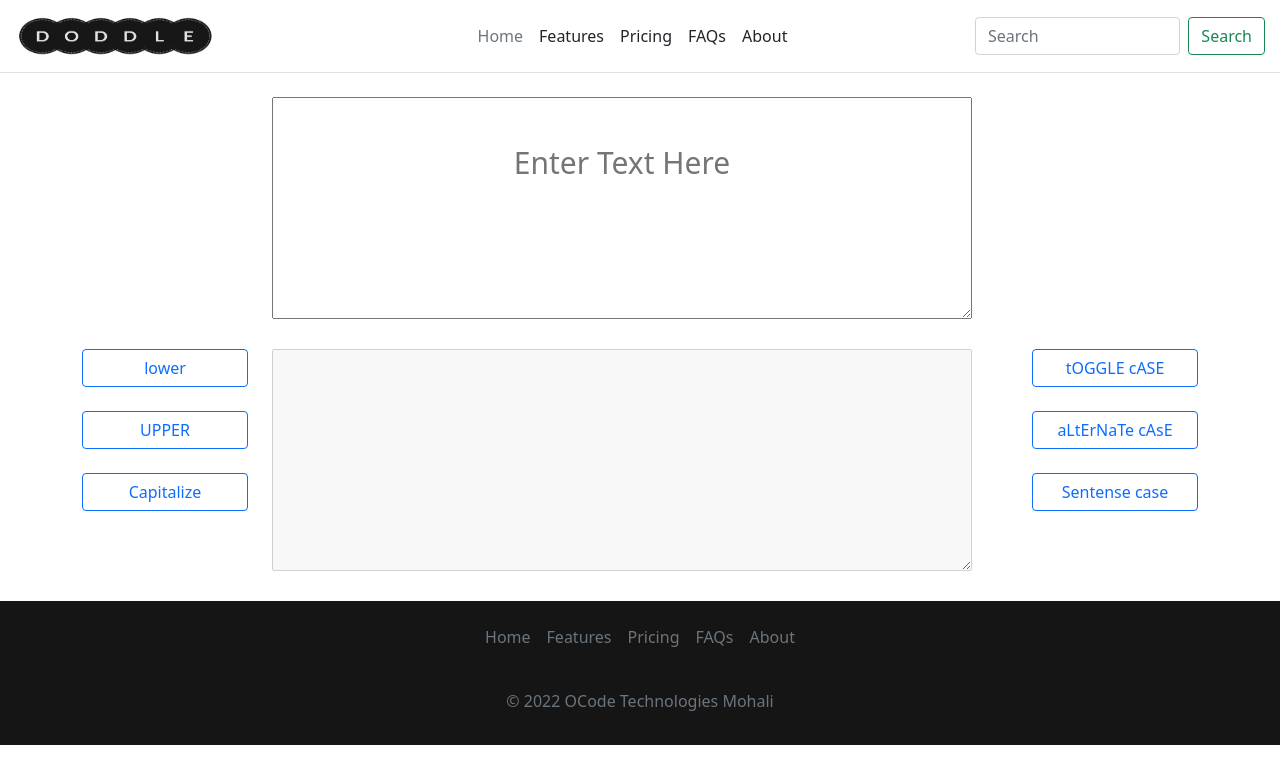
After one commit to ubiswasOCode/Score_Checker, a Django app: page /ChangeCase/ in a window 1280 px wide. The commit adds this page. Shown: the top 784 px of the page. Run offline with Django 3.2, Linux system fonts and the light colour scheme; some libraries are stand-ins or nearby versions.

Commit message:
Change Case
Change Case Tool

```diff
--- a/SEO_Checker/ChangeCase/views.py
+++ b/SEO_Checker/ChangeCase/views.py
@@ -2,6 +2,33 @@ from django.shortcuts import render
 
 # Create your views here.
 def ChangeCase(request):
+    context=dict()
 
+    if request.method == "POST":
+        word=request.POST.get('word')
+        main_str=str(word)
+        print(main_str)
+
+        lower=main_str.lower()
+        print(lower,"Lower")
+        context["lower_word"]=f"{(lower)}"
+
+        upper=main_str.upper()
+        print(upper,"Upper ")
+        context["upper_word"]=f"{(upper)}"
+
+        togle=main_str.swapcase()
+        print(togle,"Toggle")
+        context["togle_word"]=f"{(togle)}"
+
+        capyl=main_str.capitalize()
+        print(capyl,"Captialize")
+        context["captl_word"]=f"{(capyl)}"
+
+        up_and_down_list = [main_str[i].upper() if i%2==0 else main_str[i].lower() for i in range(len(main_str))]
+        my_new_str = ''.join(up_and_down_list)
+        alternte=my_new_str
+        print(alternte,"Alternate")
+        context["up_down_word"]=f"{(alternte)}"
 
     return render(request, "change.html")
--- a/SEO_Checker/Template/base.html
+++ b/SEO_Checker/Template/base.html
@@ -13,7 +13,7 @@
 
     <link href="https://cdn.jsdelivr.net/npm/bootstrap@5.0.2/dist/css/bootstrap.min.css" rel="stylesheet" integrity="sha384-EVSTQN3/azprG1Anm3QDgpJLIm9Nao0Yz1ztcQTwFspd3yD65VohhpuuCOmLASjC" crossorigin="anonymous">
  <script src="https://cdn.jsdelivr.net/npm/@popperjs/core@2.11.6/dist/umd/popper.min.js" integrity="sha384-oBqDVmMz9ATKxIep9tiCxS/Z9fNfEXiDAYTujMAeBAsjFuCZSmKbSSUnQlmh/jp3" crossorigin="anonymous"></script>
-<script src="https://cdn.jsdelivr.net/npm/bootstrap@5.2.1/dist/js/bootstrap.min.js" integrity="sha384-7VPbUDkoPSGFnVtYi0QogXtr74QeVeeIs99Qfg5YCF+TidwNdjvaKZX19NZ/e6oz" crossorigin="anonymous"></script>
+  <script src="https://cdn.jsdelivr.net/npm/bootstrap@5.2.1/dist/js/bootstrap.min.js" integrity="sha384-7VPbUDkoPSGFnVtYi0QogXtr74QeVeeIs99Qfg5YCF+TidwNdjvaKZX19NZ/e6oz" crossorigin="anonymous"></script>
 
 {% block head %} {% endblock %}
 <style>
@@ -120,16 +120,22 @@
     width: 3rem;
     height: 3rem;
   }
+  .footer {
+    position: absolute;
+    bottom: 0;
+    width: 100%;
+    height: 2.5rem;            /* Footer height */
+  }
   .foot_back
   {
     background-color: rgba(0, 0, 0, 0.918);
   }
 
 </style>
-{% block style %} {% endblock %}
+
 </head>
 
-</body>
+<body>
 <header class="d-flex flex-wrap align-items-center justify-content-center justify-content-md-between py-3 mb-4 border-bottom">
   <a href="/" class="d-flex align-items-center col-md-3 mb-2 mb-md-0 text-dark text-decoration-none">
     <!-- <svg class="bi me-2" width="40" height="32" role="img" aria-label="Bootstrap"><use xlink:href="#bootstrap"></use></svg> -->
@@ -170,7 +176,6 @@
         <p class="text-center text-muted">© 2022 OCode Technologies Mohali</p>
       </footer>
 
-          {% block script%} {% endblock %}
 
 </body>
 </html>
--- /dev/null
+++ b/SEO_Checker/Template/change.html
@@ -0,0 +1,86 @@
+{% extends 'base.html' %}
+{% block content %}
+<!DOCTYPE html>
+<html lang="en">
+<head>
+    <meta charset="UTF-8">
+    <meta http-equiv="X-UA-Compatible" content="IE=edge">
+    <meta name="viewport" content="width=device-width, initial-scale=1.0">
+    <title>Document</title>
+
+    <style>
+        .button_back{
+            background-color:aquamarine ;
+            height: 150px;
+
+            }
+            textarea::placeholder {
+                font-size: 30px;
+                text-align: center;
+                padding: 40px;
+              }
+    </style>
+</head>
+<body>
+    <div class="container">
+        <div class="row">
+            <div class="col-md-2">
+
+            </div>
+            <div class="col-md-8">
+                <form action='/ChangeCase/' id="word" name="word" class="input_url1" method="POST">
+                    {% csrf_token %}
+
+                    <!-- <label for="" class="text_main">Enter Word </label> -->
+                    <textarea rows="9" id="word" name="word" placeholder="Enter Text Here" style="width:700px ;"></textarea><br>
+
+                    <!-- <button type="submit" class="btn btn-primary btn-center">Click Me</button>           -->
+
+                </form>
+            </div>
+            <div class="col-md-2">
+
+            </div>
+        </div>
+
+    </div>
+
+    <!-- Button and Data-->
+    <div class="container mt-4">
+        <div class="row">
+            <div class="col-md-2">
+                <div class="list-group">
+                    <button type="button" class="btn btn-outline-primary">lower</button><br>
+                    <button type="button" class="btn btn-outline-primary">UPPER</button><br>
+                    <button type="button" class="btn btn-outline-primary">Capitalize</button>
+
+
+                </div>
+
+            </div>
+            <div class="col-md-8">
+                <textarea rows="9" id="passed" name="word"style="width:700px ;"  disabled="disabled"></textarea>
+
+            </div>
+            <div class="col-md-2">
+                <div class="list-group">
+                    <button type="button" class="btn btn-outline-primary">tOGGLE cASE</button><br>
+                    <button type="button" class="btn btn-outline-primary">aLtErNaTe cAsE</button><br>
+                    <button type="button" class="btn btn-outline-primary">Sentense case</button>
+
+
+                </div>
+
+            </div>
+        </div>
+    </div>
+
+</body>
+{% endblock %}
+
+<script>
+    var showValue = function(val){
+        document.getElementById('passed').value = parseInt(val);
+    }
+</script>
+</html>
```
Also changed, not shown: SEO_Checker/Template/Boot_head_foot.html (+6 -4 lines), SEO_Checker/qr-img1.png.
